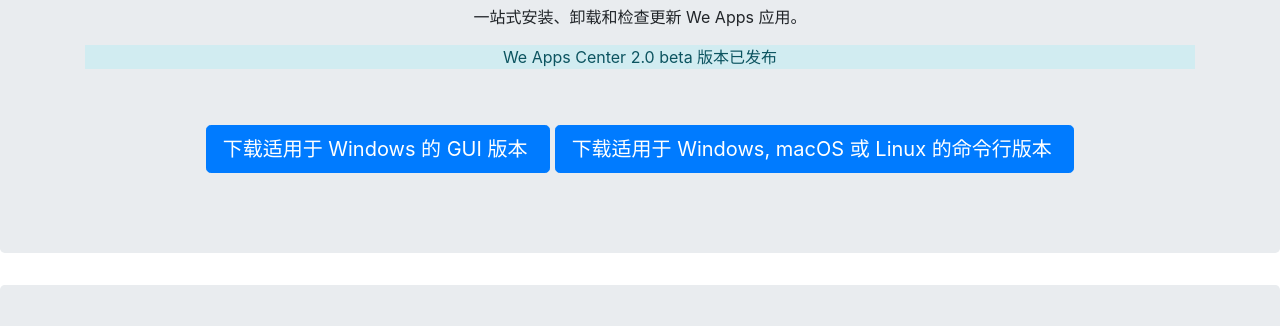
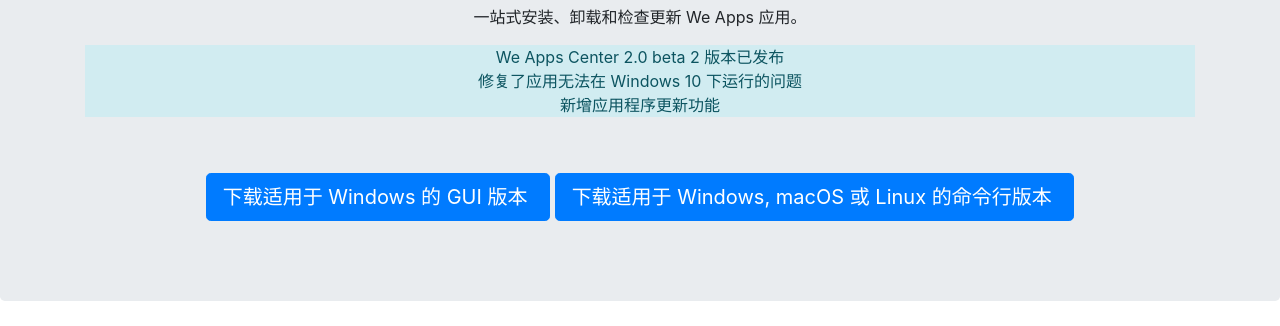
Before and after one commit to zhchmmx/weapps, a plain HTML site: page down.html in a window 1280 px wide. Shown: the part 172-498 px from the top of the page. Drawn offline with Linux system fonts and the light colour scheme.

Commit message:
更新应用程序版本为beta2

```diff
--- a/down.html
+++ b/down.html
@@ -52,7 +52,7 @@
                 <div class="row">
                     <div class="col-12">
                         <h1 class="text-center">We Apps Center</h1>
-                        <p class="text-center">一站式安装、卸载和检查更新 We Apps 应用。<br /><div class="text-center alert-info" role="alert">We Apps Center 2.0 beta 版本已发布</div></p>
+                        <p class="text-center">一站式安装、卸载和检查更新 We Apps 应用。<br /><div class="text-center alert-info" role="alert">We Apps Center 2.0 beta 2 版本已发布<br>修复了应用无法在 Windows 10 下运行的问题<br>新增应用程序更新功能</div></p>
                         <p>&nbsp;</p>
                         <p class="text-center"><a class="btn btn-primary btn-lg" href="https://www.123pan.com/s/3ZKDVv-5jE6d" role="button">下载适用于 Windows 的 GUI 版本&nbsp;</a> <a class="btn btn-primary btn-lg" href="https://www.123pan.com/s/3ZKDVv-sro6d.html" role="button">下载适用于 Windows, macOS 或 Linux 的命令行版本&nbsp;</a> </p>
                     </div>
```
